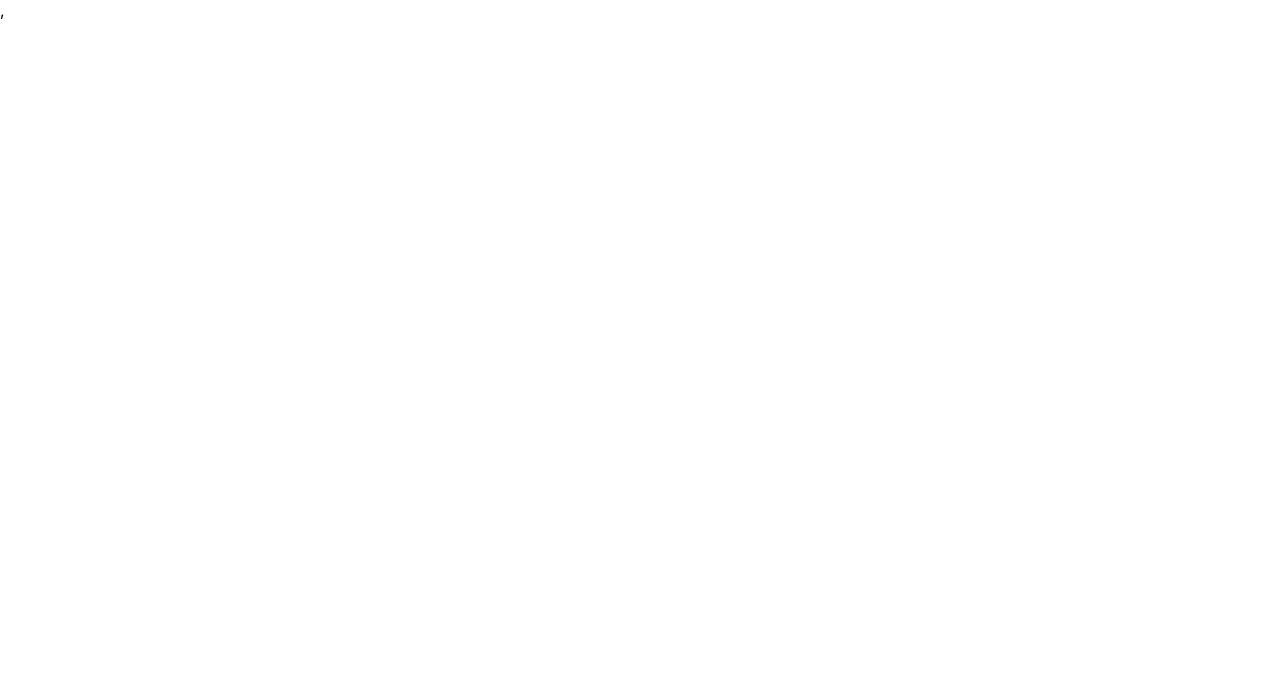
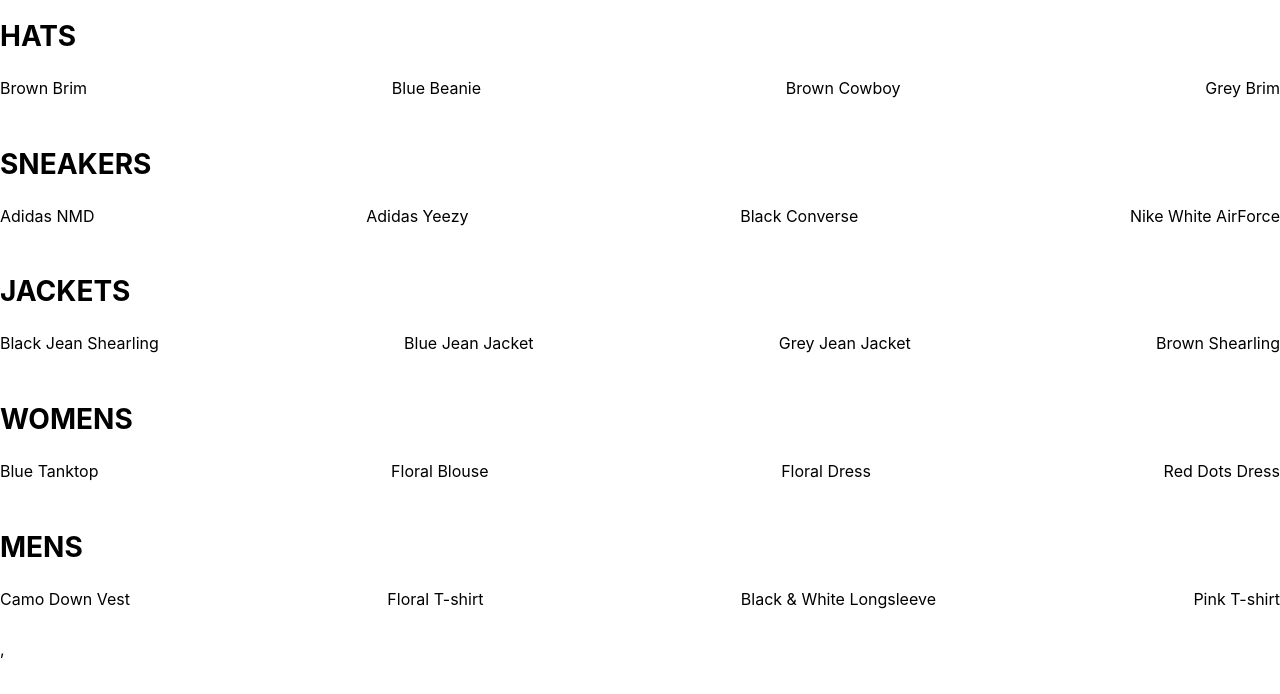
Before and after one commit to charleszhou1992/itemswebpp, a React (Create React App) app: page /shop in a window 1280 px wide. Shown: the top 694 px of the page. Built offline with nearby package versions, Linux system fonts and the light colour scheme.

Commit message:
shop page and collection preview pages setup

```diff
--- a/src/App.js
+++ b/src/App.js
@@ -1,16 +1,16 @@
 import React from "react";
 import HomePage from "./pages/homepage";
-import HatsPage from "./pages/hatspage"
-import {Route, Switch} from "react-router-dom"
 
+import ShopPage from "../src/pages/shop/shoppage";
+import { Route, Switch } from "react-router-dom";
 
 function App() {
   return (
     <div>
-    <Switch>
-      <Route exact path="/" component={HomePage} />
-      <Route exact path="/shop/hats" component={HatsPage} />
-    </Switch>
+      <Switch>
+        <Route exact path="/" component={HomePage} />
+        <Route exact path="/shop" component={ShopPage} />
+      </Switch>
     </div>
   );
 }
--- /dev/null
+++ b/src/components/collection.preview/collection.preview.jsx
@@ -0,0 +1,22 @@
+import React from "react"
+import "./collection.preview.scss"
+
+const CollectionPreview = ({title, items}) => (
+    <div className="collection-preview">
+        <h1 className="title">{title.toUpperCase()}</h1>
+        <div className="preview">
+            {
+                items
+                .filter((item, index) => index < 4)
+                .map(
+                    item => (
+                        <div key={item.id}>{item.name}</div>
+                    )
+                )
+            }
+
+        </div>
+    </div>
+)
+
+export default CollectionPreview;
--- /dev/null
+++ b/src/components/collection.preview/collection.preview.scss
@@ -0,0 +1,15 @@
+.collection-preview {
+    display: flex;
+    flex-direction: column;
+    margin-bottom: 30px;
+
+    .title {
+      font-size: 28px;
+      margin-bottom: 25px;
+    }
+
+    .preview {
+      display: flex;
+      justify-content: space-between;
+    }
+  }
--- a/src/pages/hatspage.jsx
+++ /dev/null
@@ -1,7 +0,0 @@
-import React from "react"
-
-const HatsPage = () => (
-    <h1>HATS</h1>
-);
-
-export default HatsPage;
--- /dev/null
+++ b/src/pages/shop/shop.data.js
@@ -0,0 +1,249 @@
+const SHOP_DATA = [
+  {
+    id: 1,
+    title: 'Hats',
+    routeName: 'hats',
+    items: [
+      {
+        id: 1,
+        name: 'Brown Brim',
+        imageUrl: 'https://i.ibb.co/ZYW3VTp/brown-brim.png',
+        price: 25
+      },
+      {
+        id: 2,
+        name: 'Blue Beanie',
+        imageUrl: 'https://i.ibb.co/ypkgK0X/blue-beanie.png',
+        price: 18
+      },
+      {
+        id: 3,
+        name: 'Brown Cowboy',
+        imageUrl: 'https://i.ibb.co/QdJwgmp/brown-cowboy.png',
+        price: 35
+      },
+      {
+        id: 4,
+        name: 'Grey Brim',
+        imageUrl: 'https://i.ibb.co/RjBLWxB/grey-brim.png',
+        price: 25
+      },
+      {
+        id: 5,
+        name: 'Green Beanie',
+        imageUrl: 'https://i.ibb.co/YTjW3vF/green-beanie.png',
+        price: 18
+      },
+      {
+        id: 6,
+        name: 'Palm Tree Cap',
+        imageUrl: 'https://i.ibb.co/rKBDvJX/palm-tree-cap.png',
+        price: 14
+      },
+      {
+        id: 7,
+        name: 'Red Beanie',
+        imageUrl: 'https://i.ibb.co/bLB646Z/red-beanie.png',
+        price: 18
+      },
+      {
+        id: 8,
+        name: 'Wolf Cap',
+        imageUrl: 'https://i.ibb.co/1f2nWMM/wolf-cap.png',
+        price: 14
+      },
+      {
+        id: 9,
+        name: 'Blue Snapback',
+        imageUrl: 'https://i.ibb.co/X2VJP2W/blue-snapback.png',
+        price: 16
+      }
+    ]
+  },
+  {
+    id: 2,
+    title: 'Sneakers',
+    routeName: 'sneakers',
+    items: [
+      {
+        id: 10,
+        name: 'Adidas NMD',
+        imageUrl: 'https://i.ibb.co/0s3pdnc/adidas-nmd.png',
+        price: 220
+      },
+      {
+        id: 11,
+        name: 'Adidas Yeezy',
+        imageUrl: 'https://i.ibb.co/dJbG1cT/yeezy.png',
+        price: 280
+      },
+      {
+        id: 12,
+        name: 'Black Converse',
+        imageUrl: 'https://i.ibb.co/bPmVXyP/black-converse.png',
+        price: 110
+      },
+      {
+        id: 13,
+        name: 'Nike White AirForce',
+        imageUrl: 'https://i.ibb.co/1RcFPk0/white-nike-high-tops.png',
+        price: 160
+      },
+      {
+        id: 14,
+        name: 'Nike Red High Tops',
+        imageUrl: 'https://i.ibb.co/QcvzydB/nikes-red.png',
+        price: 160
+      },
+      {
+        id: 15,
+        name: 'Nike Brown High Tops',
+        imageUrl: 'https://i.ibb.co/fMTV342/nike-brown.png',
+        price: 160
+      },
+      {
+        id: 16,
+        name: 'Air Jordan Limited',
+        imageUrl: 'https://i.ibb.co/w4k6Ws9/nike-funky.png',
+        price: 190
+      },
+      {
+        id: 17,
+        name: 'Timberlands',
+        imageUrl: 'https://i.ibb.co/Mhh6wBg/timberlands.png',
+        price: 200
+      }
+    ]
+  },
+  {
+    id: 3,
+    title: 'Jackets',
+    routeName: 'jackets',
+    items: [
+      {
+        id: 18,
+        name: 'Black Jean Shearling',
+        imageUrl: 'https://i.ibb.co/XzcwL5s/black-shearling.png',
+        price: 125
+      },
+      {
+        id: 19,
+        name: 'Blue Jean Jacket',
+        imageUrl: 'https://i.ibb.co/mJS6vz0/blue-jean-jacket.png',
+        price: 90
+      },
+      {
+        id: 20,
+        name: 'Grey Jean Jacket',
+        imageUrl: 'https://i.ibb.co/N71k1ML/grey-jean-jacket.png',
+        price: 90
+      },
+      {
+        id: 21,
+        name: 'Brown Shearling',
+        imageUrl: 'https://i.ibb.co/s96FpdP/brown-shearling.png',
+        price: 165
+      },
+      {
+        id: 22,
+        name: 'Tan Trench',
+        imageUrl: 'https://i.ibb.co/M6hHc3F/brown-trench.png',
+        price: 185
+      }
+    ]
+  },
+  {
+    id: 4,
+    title: 'Womens',
+    routeName: 'womens',
+    items: [
+      {
+        id: 23,
+        name: 'Blue Tanktop',
+        imageUrl: 'https://i.ibb.co/7CQVJNm/blue-tank.png',
+        price: 25
+      },
+      {
+        id: 24,
+        name: 'Floral Blouse',
+        imageUrl: 'https://i.ibb.co/4W2DGKm/floral-blouse.png',
+        price: 20
+      },
+      {
+        id: 25,
+        name: 'Floral Dress',
+        imageUrl: 'https://i.ibb.co/KV18Ysr/floral-skirt.png',
+        price: 80
+      },
+      {
+        id: 26,
+        name: 'Red Dots Dress',
+        imageUrl: 'https://i.ibb.co/N3BN1bh/red-polka-dot-dress.png',
+        price: 80
+      },
+      {
+        id: 27,
+        name: 'Striped Sweater',
+        imageUrl: 'https://i.ibb.co/KmSkMbH/striped-sweater.png',
+        price: 45
+      },
+      {
+        id: 28,
+        name: 'Yellow Track Suit',
+        imageUrl: 'https://i.ibb.co/v1cvwNf/yellow-track-suit.png',
+        price: 135
+      },
+      {
+        id: 29,
+        name: 'White Blouse',
+        imageUrl: 'https://i.ibb.co/qBcrsJg/white-vest.png',
+        price: 20
+      }
+    ]
+  },
+  {
+    id: 5,
+    title: 'Mens',
+    routeName: 'mens',
+    items: [
+      {
+        id: 30,
+        name: 'Camo Down Vest',
+        imageUrl: 'https://i.ibb.co/xJS0T3Y/camo-vest.png',
+        price: 325
+      },
+      {
+        id: 31,
+        name: 'Floral T-shirt',
+        imageUrl: 'https://i.ibb.co/qMQ75QZ/floral-shirt.png',
+        price: 20
+      },
+      {
+        id: 32,
+        name: 'Black & White Longsleeve',
+        imageUrl: 'https://i.ibb.co/55z32tw/long-sleeve.png',
+        price: 25
+      },
+      {
+        id: 33,
+        name: 'Pink T-shirt',
+        imageUrl: 'https://i.ibb.co/RvwnBL8/pink-shirt.png',
+        price: 25
+      },
+      {
+        id: 34,
+        name: 'Jean Long Sleeve',
+        imageUrl: 'https://i.ibb.co/VpW4x5t/roll-up-jean-shirt.png',
+        price: 40
+      },
+      {
+        id: 35,
+        name: 'Burgundy T-shirt',
+        imageUrl: 'https://i.ibb.co/mh3VM1f/polka-dot-shirt.png',
+        price: 25
+      }
+    ]
+  }
+];
+
+export default SHOP_DATA;
--- /dev/null
+++ b/src/pages/shop/shoppage.jsx
@@ -0,0 +1,28 @@
+import React from 'react';
+import SHOP_DATA from "./shop.data"
+import CollectionPreview from "../../components/collection.preview/collection.preview.jsx"
+
+class ShopPage extends React.Component {
+    constructor(props) {
+        super(props);
+
+        this.state = {
+            collections: SHOP_DATA,
+        }
+    }
+
+    render(){
+        const {collections} = this.state;
+        return (
+            <div>
+                {
+                    collections.map(({id, ...otherCollectionProps}) => (
+                        <CollectionPreview key={id} {...otherCollectionProps} />
+                    ))
+                }
+            </div>
+        )
+    }
+}
+
+export default ShopPage;
```
